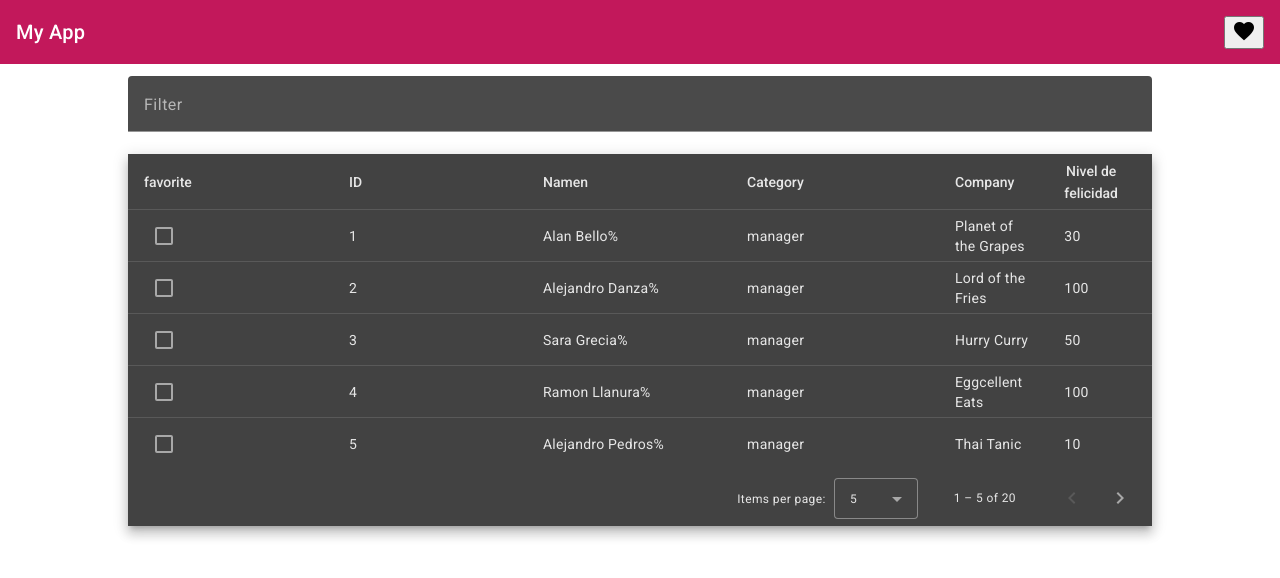
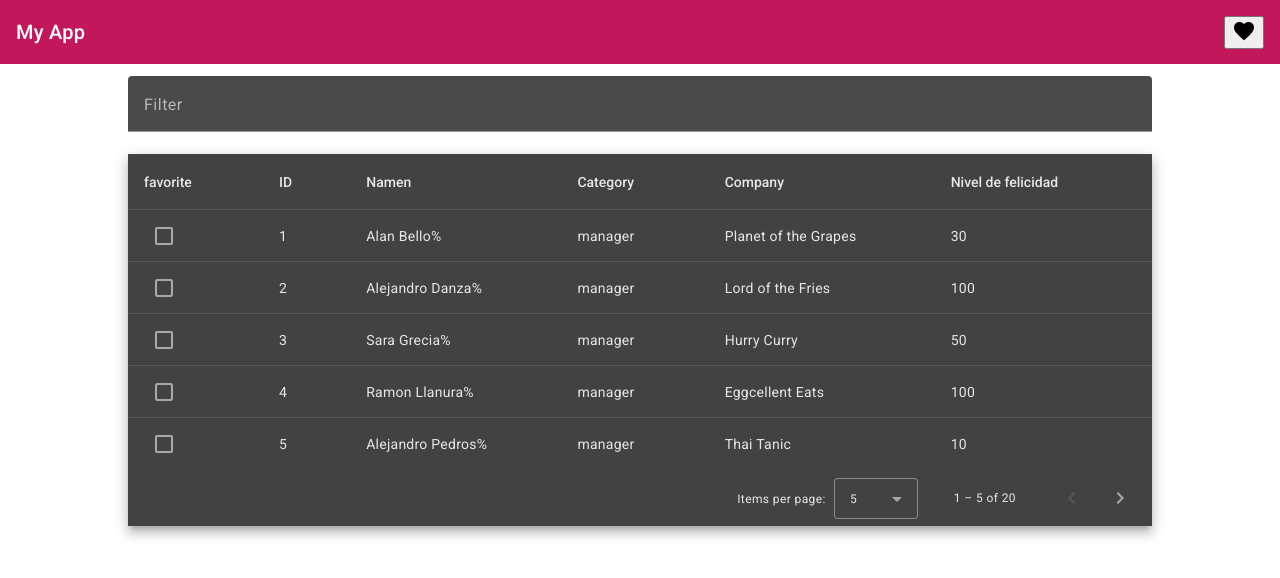
Before and after one commit to jhonccastilloa/Angular, an Angular app: page /home in a window 1280 px wide. Shown: the top 578 px of the page. Built offline with nearby package versions, Linux system fonts and the light colour scheme.

Commit message:
arreglar ancho de las filas

```diff
--- a/src/app/components/people-table/people-table.component.scss
+++ b/src/app/components/people-table/people-table.component.scss
@@ -6,7 +6,3 @@ table {
   font-size: 14px;
   width: 100%;
 }
-
-td, th {
-  width: 25%;
-}
```
